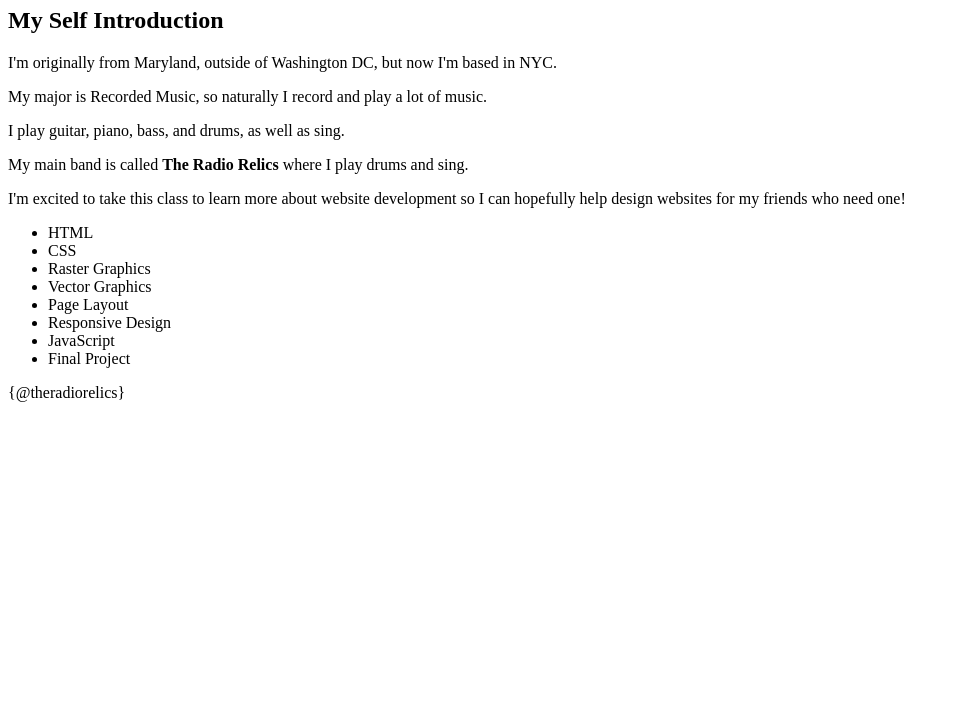
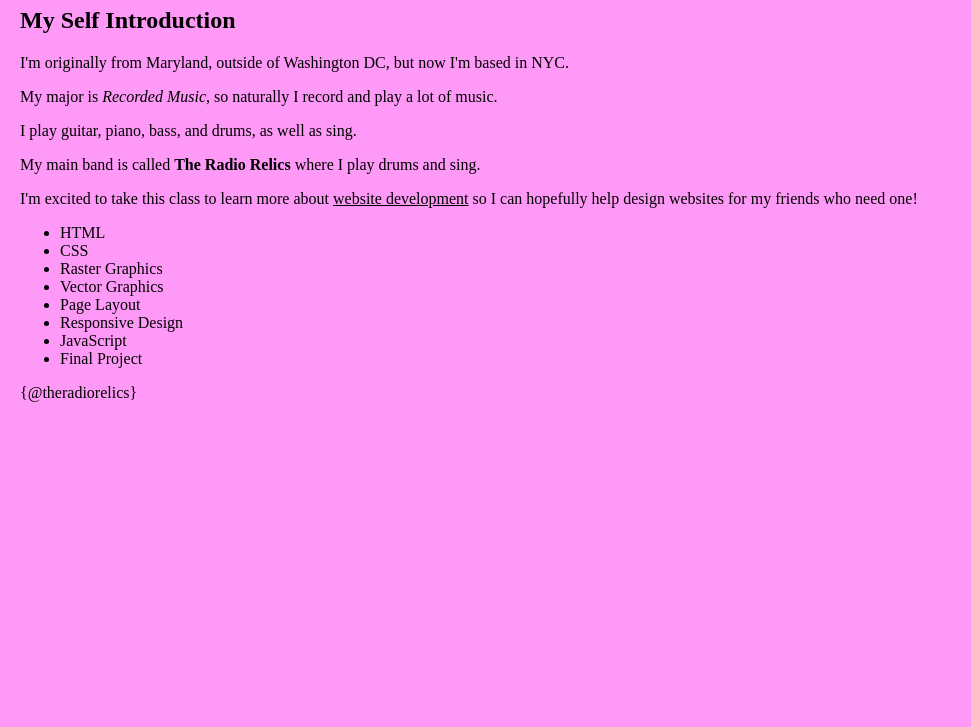
Before and after one commit to mashman010/wdcp, a plain HTML site: page index.html in a window 1280 px wide. Shown: the part 73-800 px from the top of the page, without its empty margins (0-971 px from the left). Drawn offline with Linux system fonts and the light colour scheme.

Commit message:
Update index.html

```diff
--- a/index.html
+++ b/index.html
@@ -3,15 +3,22 @@
   <head>
     <meta charset="utf-8">
     <title>Matthew Ashman</title>
+    <style>
+    body {
+      font-family: times-new-roman, serif;
+      margin: 20px;
+      background: #ff99f7;
+    }
+    </style>
   </head>
   <body>
     <h1>Introduction to Web Design</h1>
     <h2>My Self Introduction</h2>
     <p>I'm originally from Maryland, outside of Washington DC, but now I'm based in NYC.</p>
-    <p>My major is Recorded Music, so naturally I record and play a lot of music.</p>
+    <p>My major is <i>Recorded Music</i>, so naturally I record and play a lot of music.</p>
     <p>I play guitar, piano, bass, and drums, as well as sing.</p>
     <p>My main band is called <b>The Radio Relics</b> where I play drums and sing.</p>
-    <p>I'm excited to take this class to learn more about website development so I can hopefully help design websites for my friends who need one!</p>
+    <p>I'm excited to take this class to learn more about <u>website development</u> so I can hopefully help design websites for my friends who need one!</p>
     <ul>
       <li>HTML</li>
       <li>CSS</li>
```
